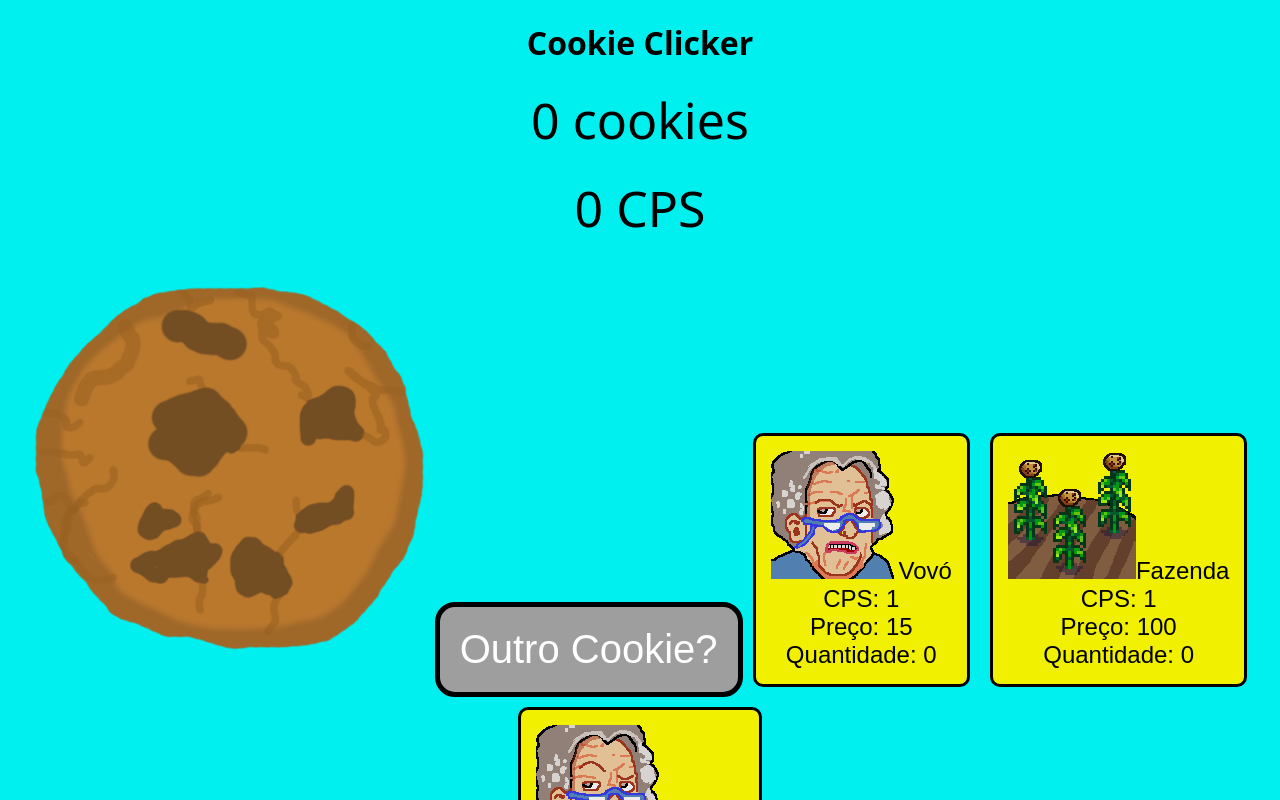
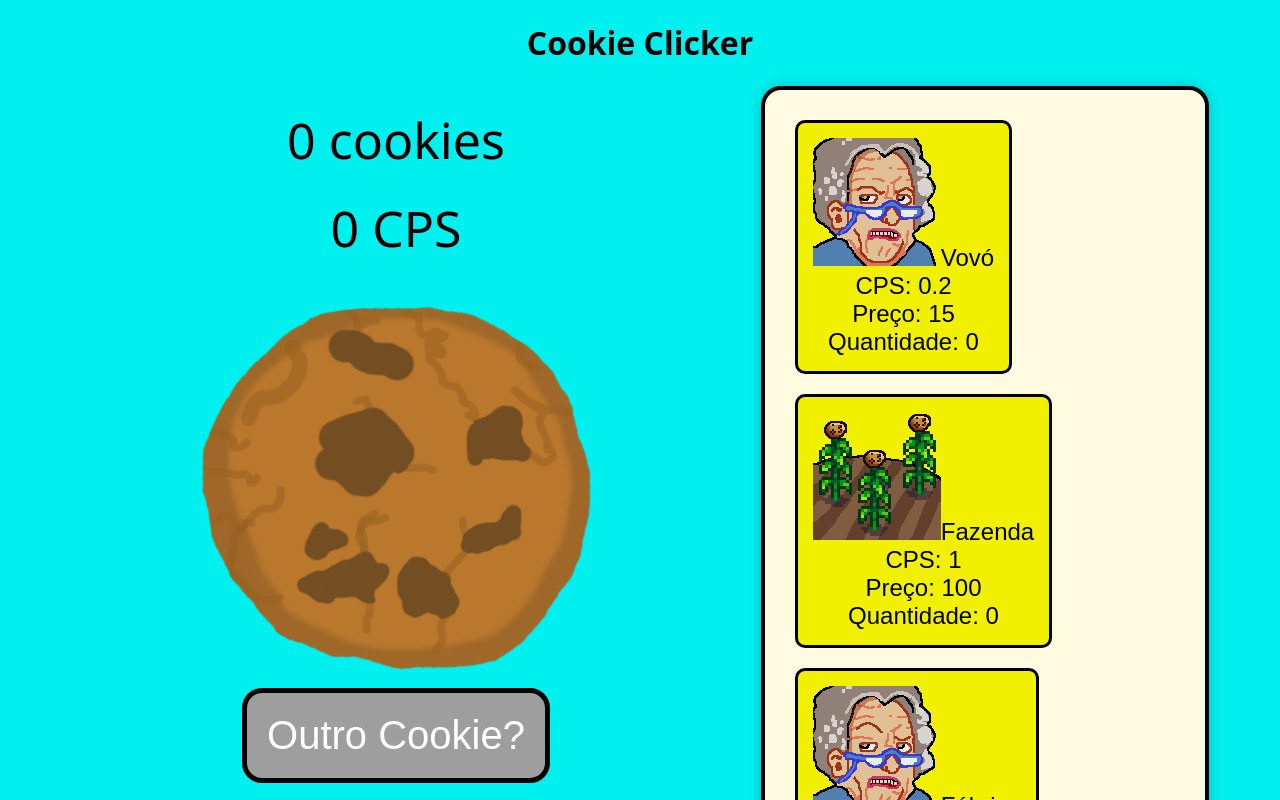
Before and after one commit to DanilegoPlays/DanilegoCookie, a React (Create React App) app: page / in a window 1280 px wide. Shown: the top 800 px of the page. Built offline with nearby package versions, Linux system fonts and the light colour scheme; grey boxes are pictures that could not be loaded.

Commit message:
Versão 3.1
- Melhoria visual
- Agora o jogo pode ser acessado como um app do Vercel!

```diff
--- a/src/App.js
+++ b/src/App.js
@@ -10,7 +10,7 @@
   const [contagem, setContagem] = useState(0); // contagem de cookies
   const [CPS, setCPS] = useState(0); // CPS
   const [construcoes, setConstrucoes] = useState([
-    {nome: "Vovó", preço: 15, cps: 1, quantidade: 0, icone: Vovo1},
+    {nome: "Vovó", preço: 15, cps: 0.2, quantidade: 0, icone: Vovo1},
     {nome: "Fazenda", preço: 100, cps: 1, quantidade: 0, icone: Fazenda},
     {nome: "Fábrica", preço: 1000, cps: 5, quantidade: 0, icone: Vovo2}
   ]
@@ -85,6 +85,8 @@
   return (
     <div className="App">
       <h1>Cookie Clicker</h1>
+      <div className="game-container">
+        <div className="seção-cookie">
           <div style={{ fontSize: "50px", margin: "20px 0" }}>{`${Math.floor(contagem)} cookies`}</div>
           <div style={{ fontSize: "50px", margin: "20px 0" }}>{`${CPS} CPS`}</div>
           <script src="cookie.js"></script>
@@ -99,7 +101,18 @@
             Outro Cookie?
           </button>
 
+          <section className="hidden" id="Escondido1">
+            <h1> +1 Cookie! </h1>
+            <p> Vc ganhou 1 Cookie! </p>
+          </section>
 
+          <section className="hidden" id="Escondido2">
+            <h1> -1 Cookie! </h1>
+            <p> Vc destruiu 1 Cookie! </p>
+          </section>
+        </div>
+
+      <div className="seção-construções">
         {construcoes.map((c, i) =>
           <button className ="construcoes" id={c.nome} onClick={() => ComprarConstrucao(i)} style={{cursor: "pointer"}}>
           <img src={c.icone}></img>
@@ -110,15 +123,10 @@
           </button>
         )}
 
-      <section className="hidden" id="Escondido1">
-        <h1> +1 Cookie! </h1>
-        <p> Vc ganhou 1 Cookie! </p>
-      </section>
 
-      <section className="hidden" id="Escondido2">
-        <h1> -1 Cookie! </h1>
-        <p> Vc destruiu 1 Cookie! </p>
-      </section>
+      </div>
+
+      </div>
     </div>
   );
 }
--- a/src/index.css
+++ b/src/index.css
@@ -1,3 +1,37 @@
+.game-container {
+  display: flex;
+  justify-content: space-between;
+  align-items: flex-start;
+  width: 90%;
+  margin: 0 auto;
+  gap: 40px;
+}
+
+/* Left side (cookie) */
+.seção-cookie {
+  flex: 1;
+  text-align: center;
+}
+
+/* Right side (buildings) */
+.seção-construções {
+  width: 400px;
+  text-align: left;
+  background-color: #fffae0;
+  padding: 20px;
+  border-radius: 20px;
+  border: 4px solid #000;
+  box-shadow: 0 0 15px rgba(0, 0, 0, 0.2);
+}
+
+.seção-construções h2 {
+  text-align: center;
+  margin-bottom: 20px;
+}
+
+
+
+
 #cookie
 {
 	background: none;
```
Lines whose indentation alone changed are shown as unchanged.
